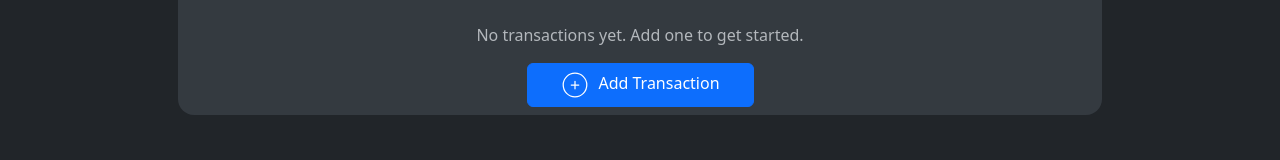
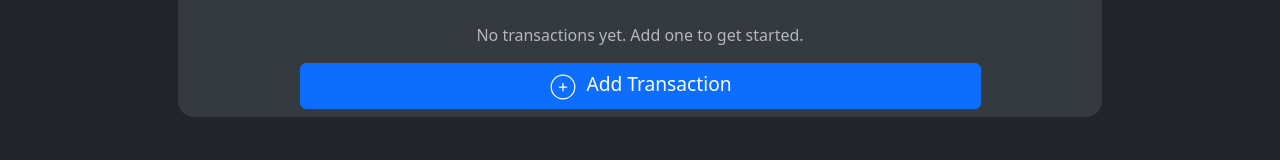
Before and after one commit to kawrl-Dev/midterm-project-webdvt, a React (Vite) app: page /dashboard in a window 1280 px wide. Shown: the part 216-376 px from the top of the page. Built offline with nearby package versions, Linux system fonts and the light colour scheme.

Commit message:
Update Dashboard component styles; adjust button width and apply button-label class for consistency

```diff
--- a/src/css/Dashboard.css
+++ b/src/css/Dashboard.css
@@ -22,3 +22,8 @@
     font-size: clamp(1.2rem, 2vw, 2.5rem);
     transition: color 0.6s ease;
 }
+
+.button-label {
+    font-size: clamp(0.875rem, 1.5vw, 1.5rem);
+    transition: color 0.6s ease;
+}
--- a/src/pages/Dashboard.jsx
+++ b/src/pages/Dashboard.jsx
@@ -21,9 +21,9 @@ function Dashboard() {
             {transactions.length === 0 ? (
                 <>
                     <p className="text-muted text-center pt-4">No transactions yet. Add one to get started.</p>
-                    <Button variant="primary" href="/add-transaction" className="d-block mt-3 w-25 mx-auto align-items-center gap-2">
+                    <Button variant="primary" href="/add-transaction" className="d-block mt-3 w-75 mx-auto align-items-center gap-2">
                         <CiCirclePlus className="me-2" size={30} />
-                        <span>Add Transaction</span>
+                        <span className="button-label">Add Transaction</span>
                     </Button>
                 </>
             ) : (
```
